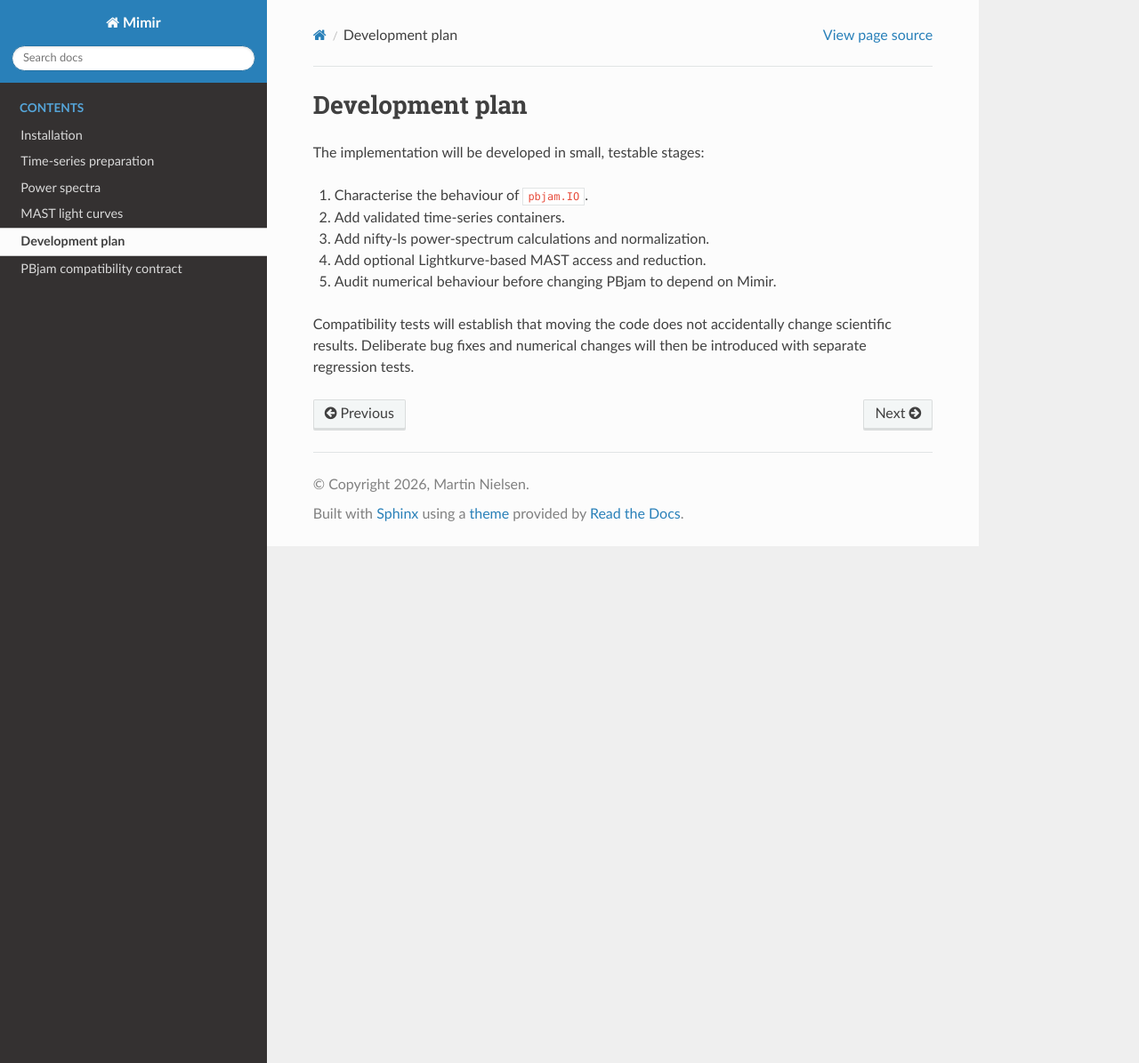
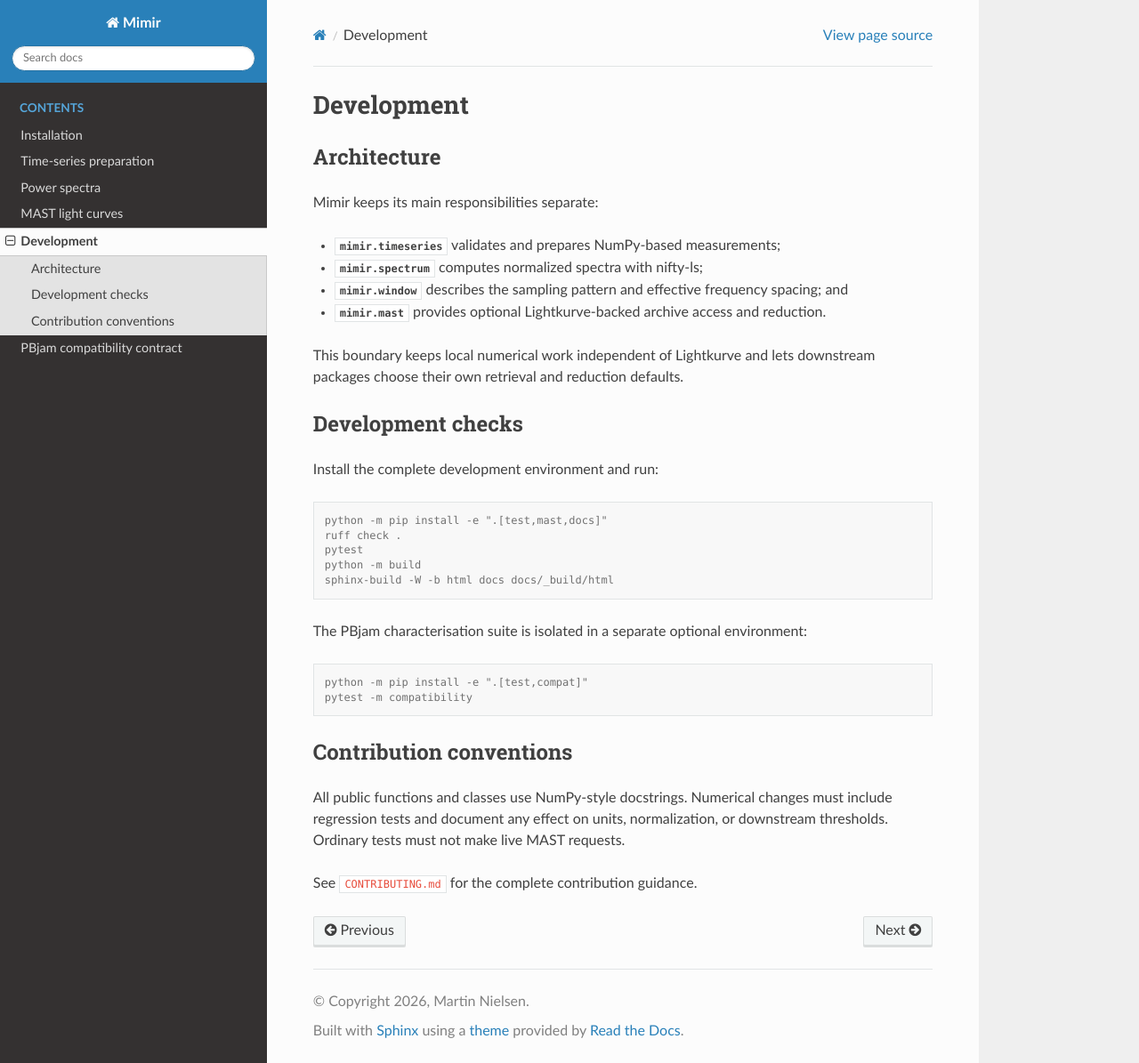
Before and after one commit to nielsenmb/Mimir, a Sphinx documentation site: the page built from docs/development.rst, in a window 1280 px wide and 1195 px high. Shown: the whole window at 89% size. Built offline with Sphinx 7.4.7 and the Read the Docs theme 3.1.0, drawn with Linux system fonts in a browser that asks for light colours.

Commit message:
Replace the completed development plan

```diff
--- a/docs/development.rst
+++ b/docs/development.rst
@@ -1,14 +1,47 @@
-Development plan
-================
+Development
+===========
 
-The implementation will be developed in small, testable stages:
+Architecture
+------------
 
-#. Characterise the behaviour of ``pbjam.IO``.
-#. Add validated time-series containers.
-#. Add nifty-ls power-spectrum calculations and normalization.
-#. Add optional Lightkurve-based MAST access and reduction.
-#. Audit numerical behaviour before changing PBjam to depend on Mimir.
+Mimir keeps its main responsibilities separate:
 
-Compatibility tests will establish that moving the code does not accidentally
-change scientific results. Deliberate bug fixes and numerical changes will
-then be introduced with separate regression tests.
+* :mod:`mimir.timeseries` validates and prepares NumPy-based measurements;
+* :mod:`mimir.spectrum` computes normalized spectra with nifty-ls;
+* :mod:`mimir.window` describes the sampling pattern and effective frequency
+  spacing; and
+* :mod:`mimir.mast` provides optional Lightkurve-backed archive access and
+  reduction.
+
+This boundary keeps local numerical work independent of Lightkurve and lets
+downstream packages choose their own retrieval and reduction defaults.
+
+Development checks
+------------------
+
+Install the complete development environment and run:
+
+.. code-block:: console
+
+   python -m pip install -e ".[test,mast,docs]"
+   ruff check .
+   pytest
+   python -m build
+   sphinx-build -W -b html docs docs/_build/html
+
+The PBjam characterisation suite is isolated in a separate optional
+environment:
+
+.. code-block:: console
+
+   python -m pip install -e ".[test,compat]"
+   pytest -m compatibility
+
+Contribution conventions
+------------------------
+
+All public functions and classes use NumPy-style docstrings. Numerical changes
+must include regression tests and document any effect on units, normalization,
+or downstream thresholds. Ordinary tests must not make live MAST requests.
+
+See ``CONTRIBUTING.md`` for the complete contribution guidance.
```
